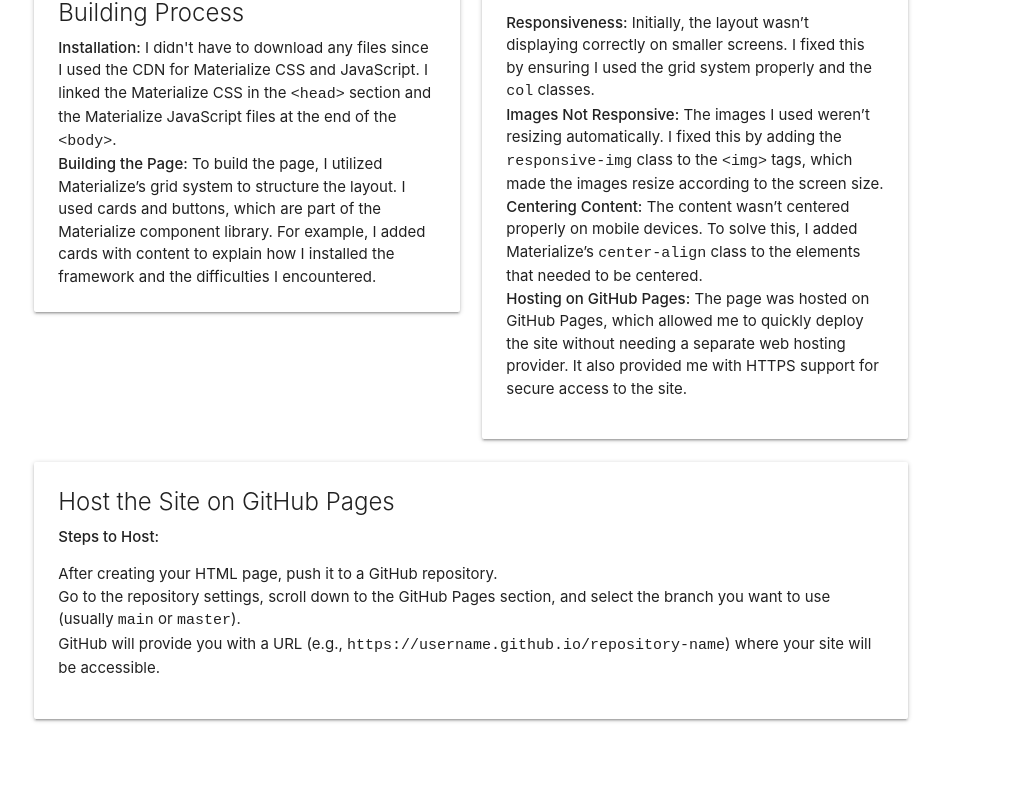
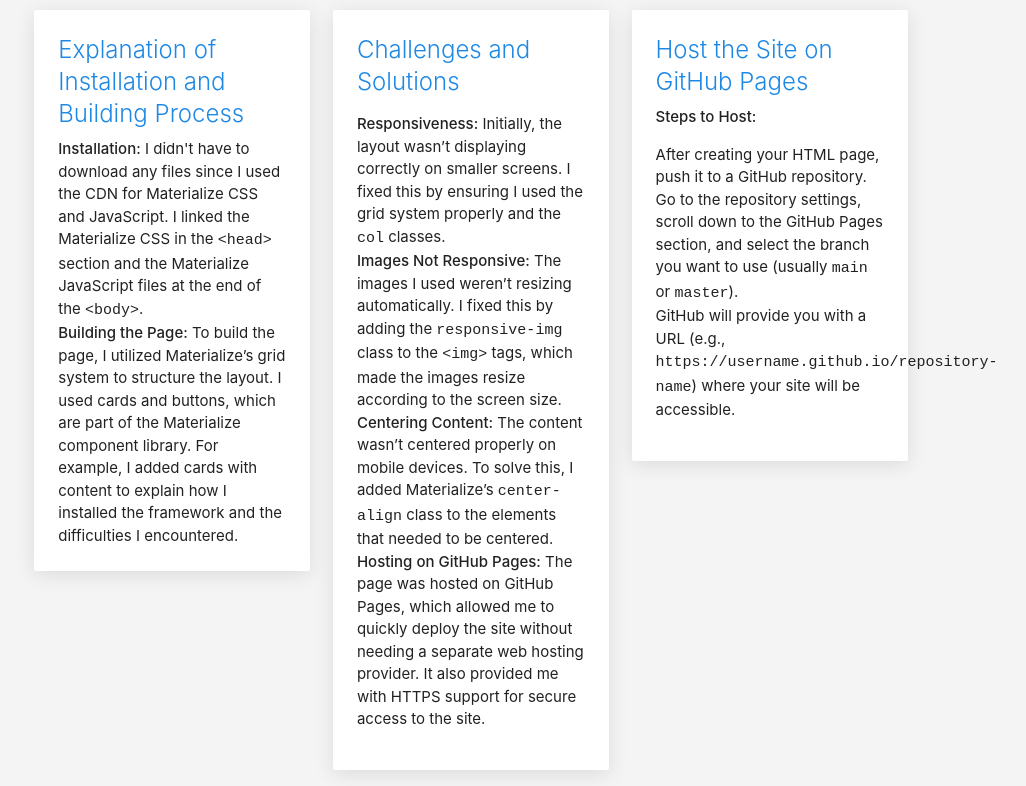
Before and after one commit to a21patel/CPS530_Lab10c, a plain HTML site: page index.html in a window 1280 px wide. Shown: the part 203-989 px from the top of the page, without its empty margins (169-1195 px from the left). Before the commit the page ends 957 px from the top, so only its background shows below. Drawn offline with nearby package versions, Linux system fonts and the light colour scheme.

Commit message:
index.html

```diff
--- a/index.html
+++ b/index.html
@@ -3,17 +3,55 @@
 <head>
     <meta charset="UTF-8">
     <meta name="viewport" content="width=device-width, initial-scale=1.0">
-    <title>My Web Page</title>
+    <title>My Stylish Web Page</title>
     <!-- Materialize CSS CDN -->
     <link href="https://cdnjs.cloudflare.com/ajax/libs/materialize/1.0.0/css/materialize.min.css" rel="stylesheet">
+    <style>
+        body {
+            background-color: #f4f4f4;
+        }
+
+        .container {
+            margin-top: 30px;
+        }
+
+        .card-content {
+            padding: 20px;
+        }
+
+        .card-title {
+            color: #1e88e5;
+        }
+
+        .card-panel {
+            background-color: #fff;
+            border-radius: 10px;
+        }
+
+        .card {
+            margin-bottom: 30px;
+        }
+
+        .z-depth-3 {
+            box-shadow: 0px 4px 20px rgba(0, 0, 0, 0.1);
+        }
+
+        /* Center-align content on mobile */
+        @media screen and (max-width: 600px) {
+            .center-align {
+                text-align: center !important;
+            }
+        }
+    </style>
 </head>
 <body>
     <div class="container">
-        <h1 class="center-align">Welcome to My Web Page</h1>
+        <h1 class="center-align">Welcome to My Stylish Web Page</h1>
         <div class="row">
+
             <!-- Card 1: Installation and Building Process -->
-            <div class="col s12 m6">
-                <div class="card">
+            <div class="col s12 m6 l4">
+                <div class="card z-depth-3">
                     <div class="card-content">
                         <span class="card-title">Explanation of Installation and Building Process</span>
                         <p><strong>Installation:</strong> I didn't have to download any files since I used the CDN for Materialize CSS and JavaScript. I linked the Materialize CSS in the <code>&lt;head&gt;</code> section and the Materialize JavaScript files at the end of the <code>&lt;body&gt;</code>.</p>
@@ -23,8 +61,8 @@
             </div>
 
             <!-- Card 2: Challenges and Solutions -->
-            <div class="col s12 m6">
-                <div class="card">
+            <div class="col s12 m6 l4">
+                <div class="card z-depth-3">
                     <div class="card-content">
                         <span class="card-title">Challenges and Solutions</span>
                         <ul>
@@ -38,8 +76,8 @@
             </div>
 
             <!-- Card 3: Hosting on GitHub Pages -->
-            <div class="col s12">
-                <div class="card">
+            <div class="col s12 m6 l4">
+                <div class="card z-depth-3">
                     <div class="card-content">
                         <span class="card-title">Host the Site on GitHub Pages</span>
                         <p><strong>Steps to Host:</strong></p>
@@ -51,6 +89,7 @@
                     </div>
                 </div>
             </div>
+
         </div>
     </div>
 
```
